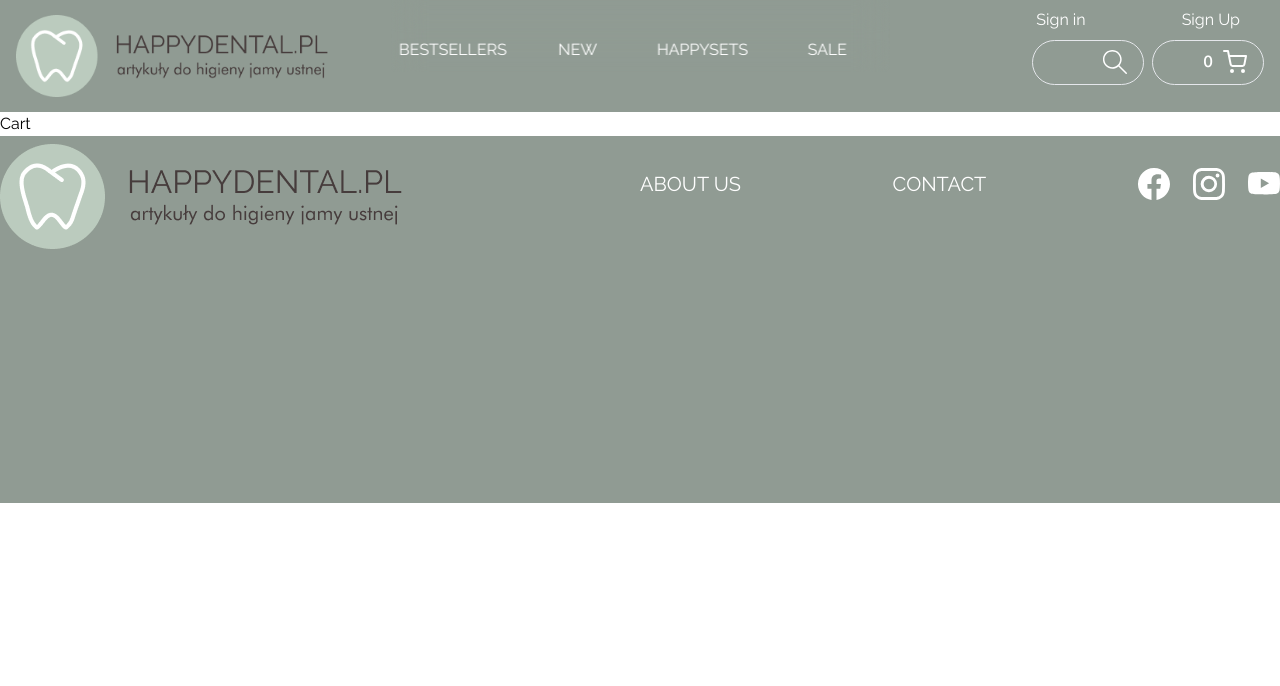
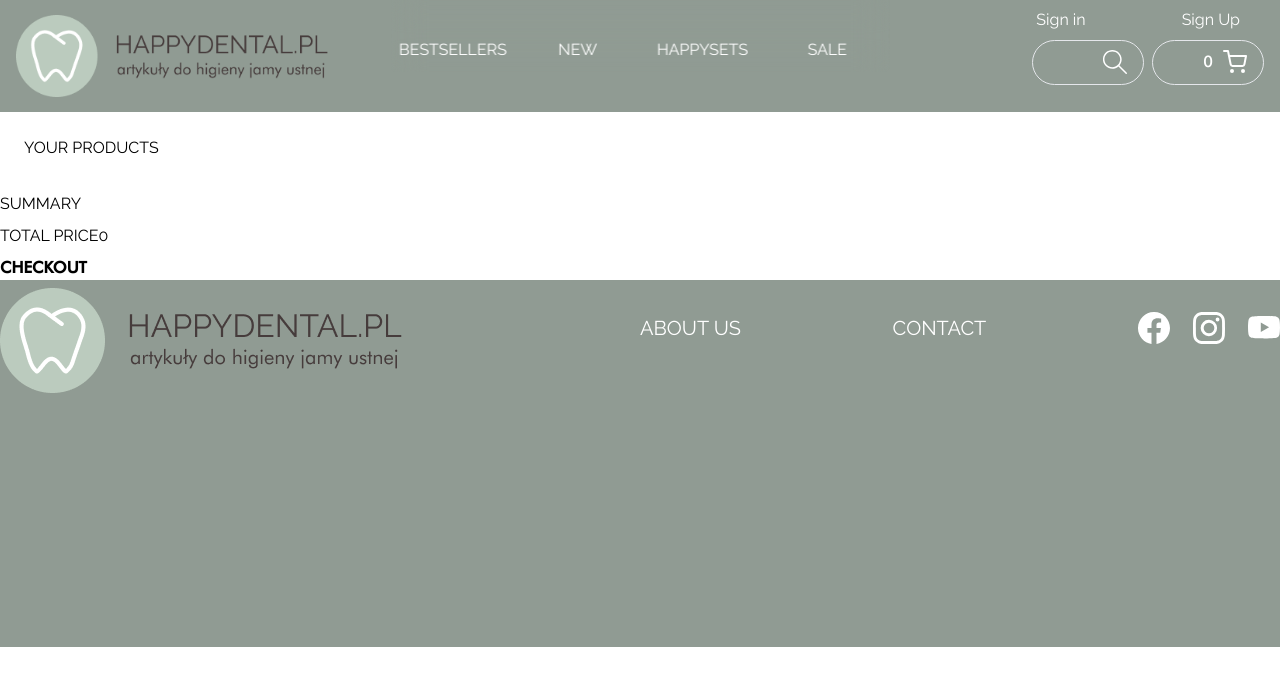
Before and after one commit to bartek2397/happy_dental_redesign, a Next.js app: page /cart in a window 1280 px wide. Shown: the top 686 px of the page. Built offline with nearby package versions, Linux system fonts and the light colour scheme; no server answers; what tailwindcss-fluid-type would draw is missing.

Commit message:
coming back to project with stripe

```diff
--- /dev/null
+++ b/app/cart/CartClient.tsx
@@ -0,0 +1,37 @@
+'use client'
+
+import Image from "next/image"
+import { useCartStore } from "@/store"
+import Heading from "../components/Heading"
+import Button from "../components/Button"
+
+const CartClient = () => {
+    const cartStore = useCartStore()
+
+    const totalPrice = cartStore.cart.reduce((acc, item) => {
+        return acc + item.price! * item.quantity!
+      }, 0)
+
+  return (
+    <section className="max-w-full">
+        <div className="max-w-[1440px] py-6 px-6 m-auto">
+            <Heading title="Your Products" />
+        </div>
+        <div className="flex">
+            <div>
+                {/* mapped products added to cart */}
+            </div>
+            <div>
+                <Heading title="Summary" className="font-bold"/>
+                <div className="flex">
+                    <Heading title="Total Price" className="font-semibold" />
+                    <span>{totalPrice}</span>
+                </div>
+                <Button label="Checkout" />
+            </div>
+        </div>
+    </section>
+  )
+}
+
+export default CartClient
--- a/app/cart/page.tsx
+++ b/app/cart/page.tsx
@@ -1,8 +1,11 @@
 import React from 'react'
+import CartClient from './CartClient'
 
 const page = () => {
   return (
-    <div>Cart</div>
+    <div>
+      <CartClient />
+    </div>
   )
 }
 
--- a/package.json
+++ b/package.json
@@ -33,6 +33,7 @@
     "react-hot-toast": "^2.4.1",
     "react-icons": "^4.9.0",
     "react-loader-spinner": "^5.3.4",
+    "stripe": "^13.8.0",
     "tailwindcss": "3.3.2",
     "tailwindcss-fluid-type": "^2.0.3",
     "typescript": "5.1.3",
--- a/store.ts
+++ b/store.ts
@@ -1,4 +1,4 @@
-import { create } from "zustand";
+import { create } from 'zustand'
 import { persist } from "zustand/middleware";
 import { AddCartType } from "./app/types/AddCartType";
 
```
Also changed, not shown: utils/getProducts.ts (added, +7 -0 lines), 1 other file (tests, documents, lock files or other folders).
